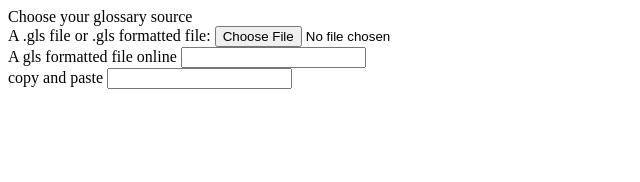
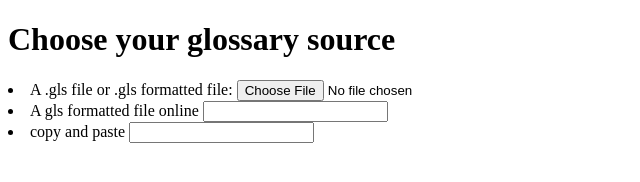
Before and after one commit to EdricCantu/gls, a plain HTML site: page index.html in a window 1280 px wide. Shown: the whole page, without its empty margins (0-640 px from the left). Drawn offline with Linux system fonts and the light colour scheme.

Commit message:
Update index.html

```diff
--- a/index.html
+++ b/index.html
@@ -2,13 +2,10 @@
 <html><head>
 
 </head><body>
-  Choose your glossary source
-  <br>
-  A .gls file or .gls formatted file: <input type="file" accept=".gls">
-  <br>
-  A gls formatted file online <input type="url">
-  <br>
-  copy and paste <input type="text">
+  <h1>Choose your glossary source</h1>
+  <li>A .gls file or .gls formatted file: <input type="file" accept=".gls"></li>
+  <li>A gls formatted file online <input type="url"></li>
+  <li>copy and paste <input type="text"></li>
 </body></html><script>
   y
   document.querySelector('[type="text"]').addEventListener("input",(x)=>{if(x.inputType=="insertfrompaste"){go(x.data)}});
```
